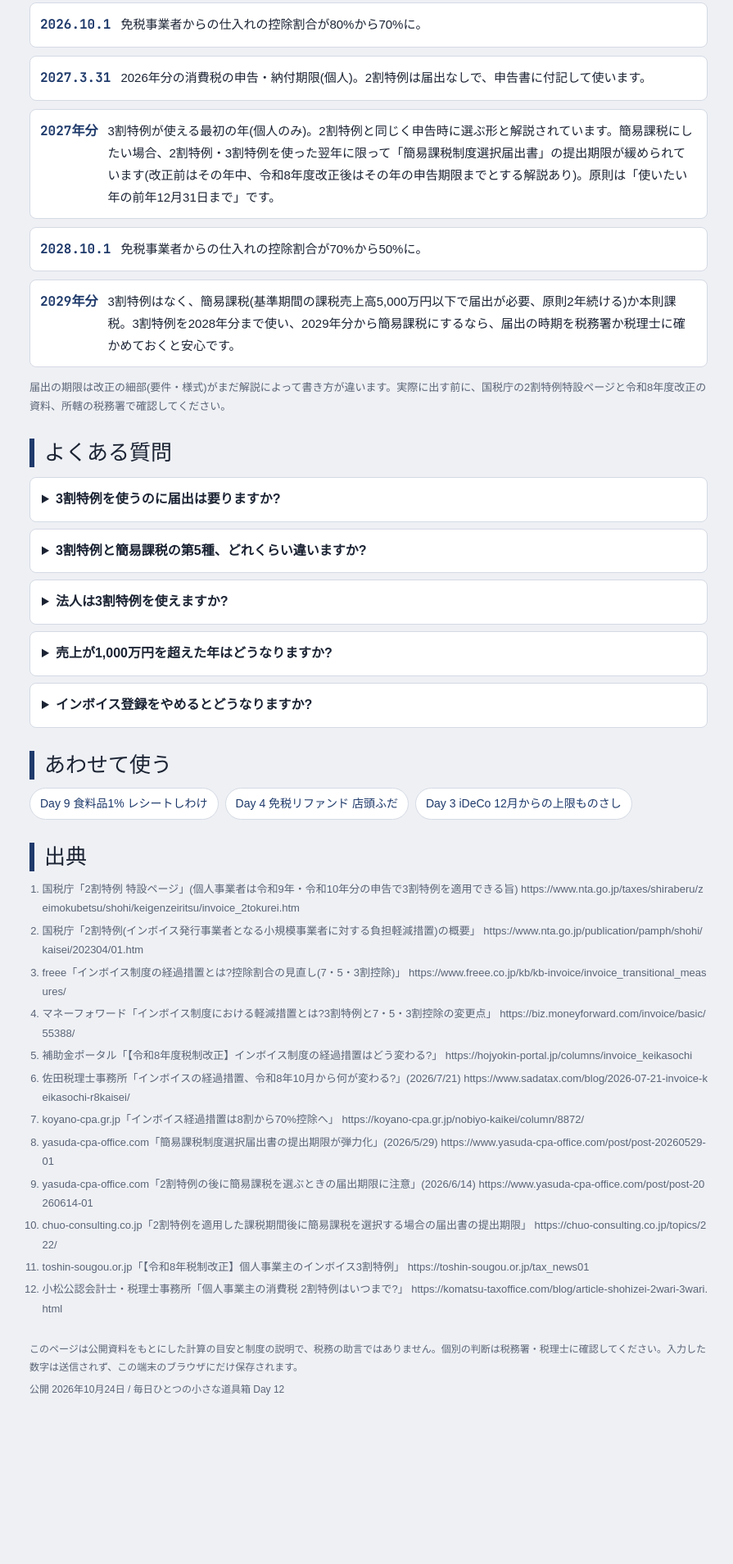
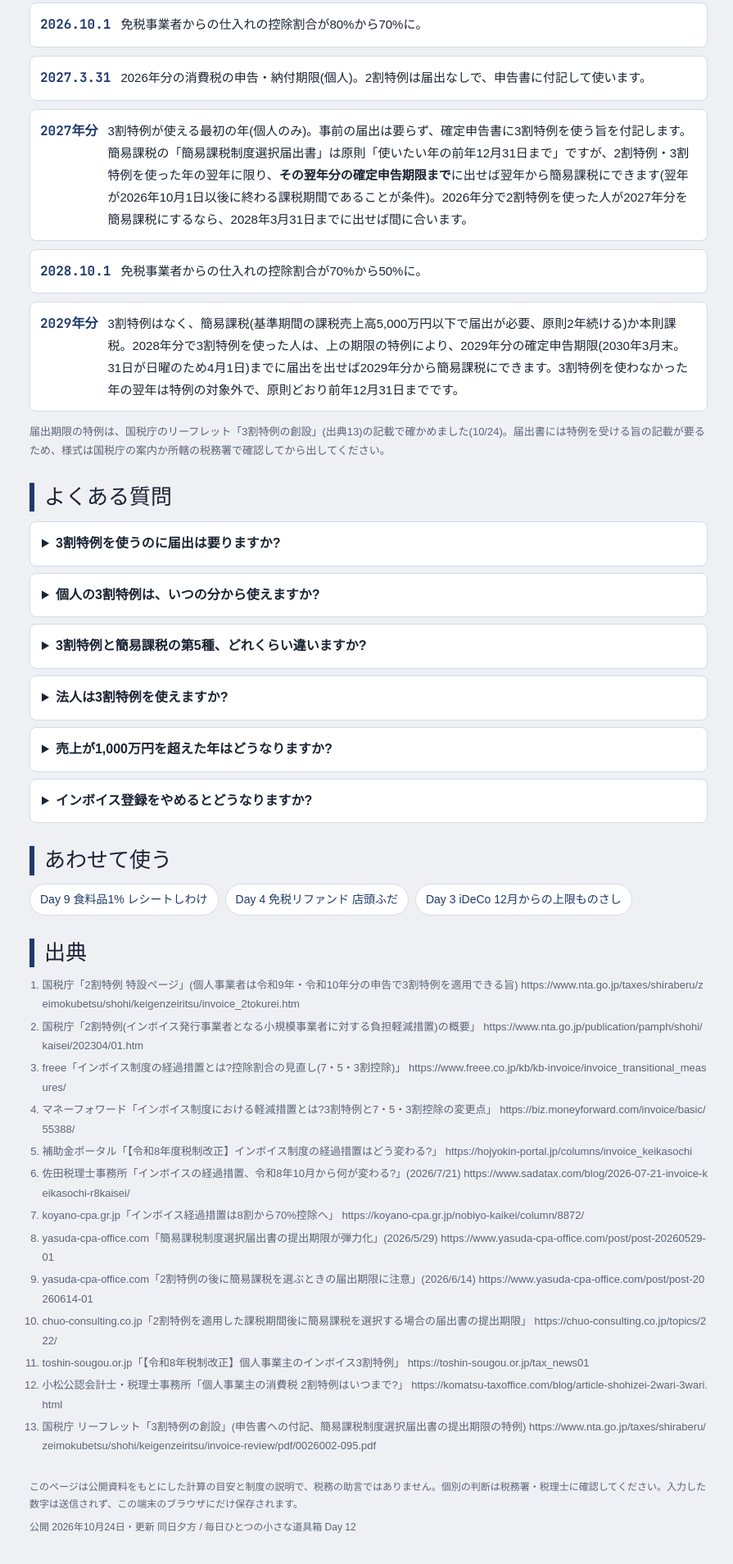
Before and after one commit to alternativestudio2021-collab/daily-launch-sites, a plain HTML site: page day012-shohizei-3wari/index.html in a window 1280 px wide. Shown: the part 2717-4625 px from the top of the page at 82% size, without its empty margins (190-1085 px from the left). Before the commit the page ends 4496 px from the top, so only its background shows below. Drawn offline with Linux system fonts and the light colour scheme; a web font is replaced by a local one.

Commit message:
Day 12 の届出の説明を確定(国税庁リーフレット「3割特例の創設」で照合: 3割特例は申告書に付記、2割・3割特例を使った翌年分は確定申告期限までに簡易課税制度選択届出書を出せば翌年から簡易課税。2027年分は2028/3/31、2029年分は2030/4/1)。FAQに「個人の3割特例は2027年分から」を追加、出典13件に。Day 9 から Day 12 へ導線。Day 3 のタイトルに検索語(掛金上限の引き上げと事前受付の締切)を追加
Co-Authored-By: Claude Opus 5.5 <noreply@anthropic.com>
Claude-Session: https://claude.ai/code/session_01Gi6JwZMrGo7R3WGXSigbnr

```diff
--- a/day012-shohizei-3wari/index.html
+++ b/day012-shohizei-3wari/index.html
@@ -8,7 +8,8 @@
 {"@type":"Question","name":"インボイスの2割特例はいつまで使えますか?","acceptedAnswer":{"@type":"Answer","text":"2023年10月1日から2026年9月30日までの日を含む課税期間が対象です。個人事業者は2026年分(2027年3月に申告)が最後です。法人は2026年9月30日を含む事業年度までです。"}},
 {"@type":"Question","name":"3割特例とは何ですか?","acceptedAnswer":{"@type":"Answer","text":"令和8年度税制改正で設けられた、2割特例の後を引き継ぐ軽減措置です。個人事業者に限り、2027年分と2028年分の申告で、納付税額を売上に係る消費税額の3割にできます。法人は対象外です。対象は2割特例と同じく、インボイス登録がなければ免税事業者だった人(基準期間の課税売上高が1,000万円以下など)です。"}},
 {"@type":"Question","name":"3割特例と簡易課税はどちらが有利ですか?","acceptedAnswer":{"@type":"Answer","text":"3割特例はみなし仕入率70%の簡易課税と同じ納付額になります。卸売業(第1種90%)や小売業(第2種80%)は簡易課税の方が少なく、製造業等(第3種70%)は同じ、飲食店(第4種60%)・サービス業やフリーランスの多くが入る第5種(50%)・不動産業(第6種40%)は3割特例の方が少なくなります。経費が大きい場合は本則課税が少なくなることもあります。"}},
-{"@type":"Question","name":"免税事業者からの仕入れは、2026年10月から何%控除できますか?","acceptedAnswer":{"@type":"Answer","text":"令和8年度税制改正で、2026年10月1日から2028年9月30日までは70%、2028年10月1日から2030年9月30日までは50%、2030年10月1日から2031年9月30日までは30%となり、それ以降は控除できません。2026年9月30日までの仕入れは80%です。どの割合になるかは課税仕入れを行った日で決まります。"}}
+{"@type":"Question","name":"免税事業者からの仕入れは、2026年10月から何%控除できますか?","acceptedAnswer":{"@type":"Answer","text":"令和8年度税制改正で、2026年10月1日から2028年9月30日までは70%、2028年10月1日から2030年9月30日までは50%、2030年10月1日から2031年9月30日までは30%となり、それ以降は控除できません。2026年9月30日までの仕入れは80%です。どの割合になるかは課税仕入れを行った日で決まります。"}},
+{"@type":"Question","name":"個人の3割特例は、いつの分から使えますか?","acceptedAnswer":{"@type":"Answer","text":"2027年分と2028年分です。個人の課税期間は暦年なので、2026年10月1日以後に始まる課税期間からと書かれていても、個人にとっては2027年分からになります。事前の届出は不要で、確定申告書に3割特例を使う旨を付記します。"}}
 ]}</script>
 <link rel="preconnect" href="https://fonts.googleapis.com">
 <link rel="preconnect" href="https://fonts.gstatic.com" crossorigin>
@@ -226,17 +227,18 @@ footer{font-size:12px;color:var(--sub);display:grid;gap:6px}
       <li><span class="d">2026.9.30</span><p>2割特例の対象は、この日を含む課税期間まで。個人事業者は2026年分(1〜12月)が最後。法人はこの日を含む事業年度が最後です。</p></li>
       <li><span class="d">2026.10.1</span><p>免税事業者からの仕入れの控除割合が80%から70%に。</p></li>
       <li><span class="d">2027.3.31</span><p>2026年分の消費税の申告・納付期限(個人)。2割特例は届出なしで、申告書に付記して使います。</p></li>
-      <li><span class="d">2027年分</span><p>3割特例が使える最初の年(個人のみ)。2割特例と同じく申告時に選ぶ形と解説されています。簡易課税にしたい場合、2割特例・3割特例を使った翌年に限って「簡易課税制度選択届出書」の提出期限が緩められています(改正前はその年中、令和8年度改正後はその年の申告期限までとする解説あり)。原則は「使いたい年の前年12月31日まで」です。</p></li>
+      <li><span class="d">2027年分</span><p>3割特例が使える最初の年(個人のみ)。事前の届出は要らず、確定申告書に3割特例を使う旨を付記します。簡易課税の「簡易課税制度選択届出書」は原則「使いたい年の前年12月31日まで」ですが、2割特例・3割特例を使った年の翌年に限り、<b>その翌年分の確定申告期限まで</b>に出せば翌年から簡易課税にできます(翌年が2026年10月1日以後に終わる課税期間であることが条件)。2026年分で2割特例を使った人が2027年分を簡易課税にするなら、2028年3月31日までに出せば間に合います。</p></li>
       <li><span class="d">2028.10.1</span><p>免税事業者からの仕入れの控除割合が70%から50%に。</p></li>
-      <li><span class="d">2029年分</span><p>3割特例はなく、簡易課税(基準期間の課税売上高5,000万円以下で届出が必要、原則2年続ける)か本則課税。3割特例を2028年分まで使い、2029年分から簡易課税にするなら、届出の時期を税務署か税理士に確かめておくと安心です。</p></li>
+      <li><span class="d">2029年分</span><p>3割特例はなく、簡易課税(基準期間の課税売上高5,000万円以下で届出が必要、原則2年続ける)か本則課税。2028年分で3割特例を使った人は、上の期限の特例により、2029年分の確定申告期限(2030年3月末。31日が日曜のため4月1日)までに届出を出せば2029年分から簡易課税にできます。3割特例を使わなかった年の翌年は特例の対象外で、原則どおり前年12月31日までです。</p></li>
     </ol>
-    <p class="note">届出の期限は改正の細部(要件・様式)がまだ解説によって書き方が違います。実際に出す前に、国税庁の2割特例特設ページと令和8年度改正の資料、所轄の税務署で確認してください。</p>
+    <p class="note">届出期限の特例は、国税庁のリーフレット「3割特例の創設」(出典13)の記載で確かめました(10/24)。届出書には特例を受ける旨の記載が要るため、様式は国税庁の案内か所轄の税務署で確認してから出してください。</p>
   </section>
 
   <section style="display:grid;gap:12px" aria-labelledby="faq-h">
     <h2 id="faq-h">よくある質問</h2>
     <div class="faq">
-      <details><summary>3割特例を使うのに届出は要りますか?</summary><p>2割特例と同じく、事前の届出は不要で、申告書に適用する旨を書いて選ぶ形と解説されています。簡易課税の届出を出していても、2割特例は申告のときに選べます。3割特例についても同様の扱いとする解説が多いですが、正式な様式は国税庁の案内で確かめてください。</p></details>
+      <details><summary>3割特例を使うのに届出は要りますか?</summary><p>要りません。2割特例と同じく、確定申告書に3割特例を使う旨を付記して選びます(国税庁リーフレット)。簡易課税の届出を出していても、2027年分・2028年分は申告のときに簡易課税と3割特例の有利な方を選べます。</p></details>
+      <details><summary>個人の3割特例は、いつの分から使えますか?</summary><p>2027年分(2027年1〜12月の取引、2028年3月に申告)と2028年分です。解説記事には「2026年10月1日以後に始まる課税期間から」と書くものもありますが、個人の課税期間は暦年なので、個人にとっては同じく2027年分からになります。2026年分は2割特例が使える最後の年です。</p></details>
       <details><summary>3割特例と簡易課税の第5種、どれくらい違いますか?</summary><p>売上税額に対して、3割特例は30%、第5種の簡易課税は50%を納めます。税込660万円の売上(売上税額60万円)なら、3割特例18万円、簡易課税30万円、2割特例なら12万円です。2026年分から2027年分にかけて、同じ売上でも6万円上がる計算です。</p></details>
       <details><summary>法人は3割特例を使えますか?</summary><p>使えません。3割特例は個人事業者だけが対象です。法人は2026年9月30日を含む事業年度で2割特例が終わり、その次からは簡易課税か本則課税です。</p></details>
       <details><summary>売上が1,000万円を超えた年はどうなりますか?</summary><p>2割特例・3割特例は、その年の2年前(基準期間)の課税売上高が1,000万円を超えると使えません。インボイス登録がなくても課税事業者になる年だからです。このページでは上の確認欄で判定していますが、年によって基準期間の売上は違うので、年ごとに確かめてください。</p></details>
@@ -269,12 +271,13 @@ footer{font-size:12px;color:var(--sub);display:grid;gap:6px}
       <li>chuo-consulting.co.jp「2割特例を適用した課税期間後に簡易課税を選択する場合の届出書の提出期限」 https://chuo-consulting.co.jp/topics/222/</li>
       <li>toshin-sougou.or.jp「【令和8年税制改正】個人事業主のインボイス3割特例」 https://toshin-sougou.or.jp/tax_news01</li>
       <li>小松公認会計士・税理士事務所「個人事業主の消費税 2割特例はいつまで?」 https://komatsu-taxoffice.com/blog/article-shohizei-2wari-3wari.html</li>
+      <li>国税庁 リーフレット「3割特例の創設」(申告書への付記、簡易課税制度選択届出書の提出期限の特例) https://www.nta.go.jp/taxes/shiraberu/zeimokubetsu/shohi/keigenzeiritsu/invoice-review/pdf/0026002-095.pdf</li>
     </ol>
   </section>
 
   <footer>
     <p>このページは公開資料をもとにした計算の目安と制度の説明で、税務の助言ではありません。個別の判断は税務署・税理士に確認してください。入力した数字は送信されず、この端末のブラウザにだけ保存されます。</p>
-    <p>公開 2026年10月24日 / 毎日ひとつの小さな道具箱 Day 12</p>
+    <p>公開 2026年10月24日・更新 同日夕方 / 毎日ひとつの小さな道具箱 Day 12</p>
   </footer>
 </div>
 <script>
```
Also changed, not shown: day003-ideco-ue/index.html (+1 -1 lines), day009-shokuhin-1pct/index.html (+2 -1 lines).
